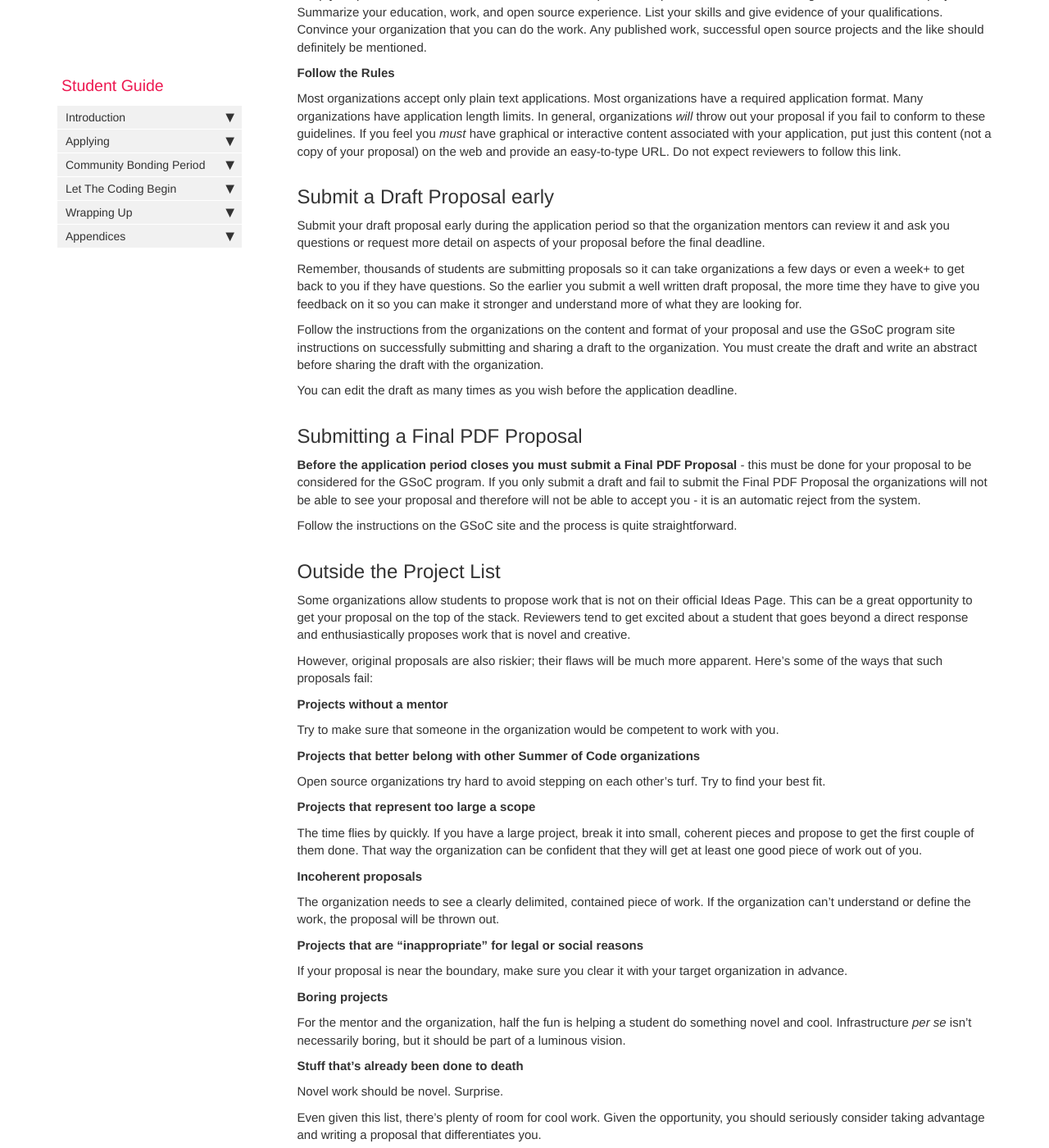
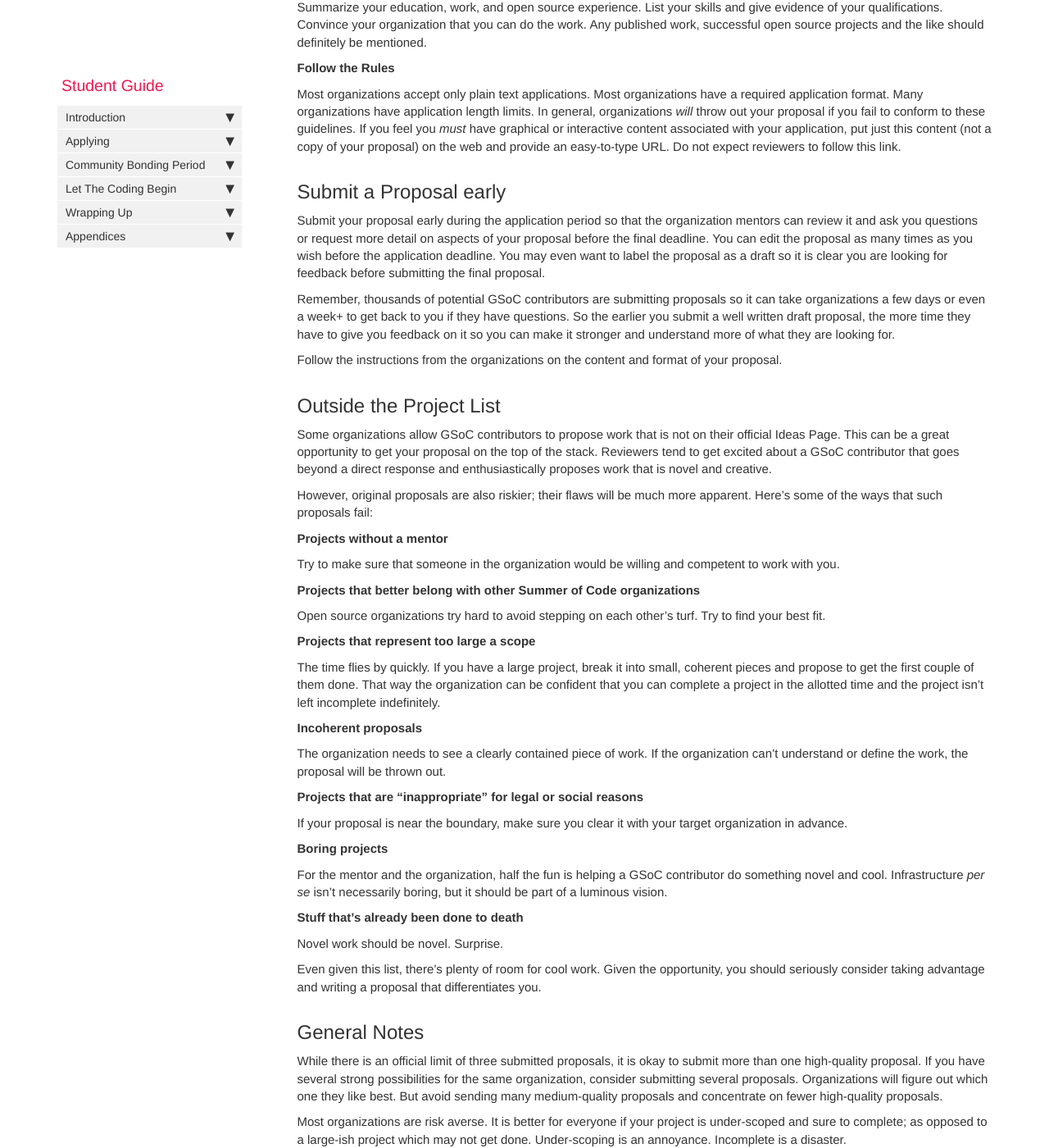
Before and after one commit to google/gsocguides, a Jekyll site: the page built from pages/student/06-writing_a_proposal.md, in a window 1280 px wide and 1400 px high, scrolled down 1632 px. Shown: the whole window at 82% size. Built offline with Jekyll 4.4.1, drawn with Linux system fonts in a browser that asks for light colours; some of the changed text lies outside the part shown.

Commit message:
Update 06-writing_a_proposal.md
minor tweaks for 2022

```diff
--- a/pages/student/06-writing_a_proposal.md
+++ b/pages/student/06-writing_a_proposal.md
@@ -6,13 +6,13 @@ permalink: student/writing-a-proposal.html
 sidebar: student_sidebar
 ---
 
-This is a competitive program, each year Google turns down many more students than it funds. While pre-proposal activities are key to improving your chances of success, a poorly-written proposal is an easy way to fail. There is much you can do to ensure that your project proposal catches the attention of organization reviewers *in a positive way.*
+This is a competitive program, each year Google turns down many more applicants than it funds. While pre-proposal activities are key to improving your chances of success, a poorly-written proposal is an easy way to fail. There is much you can do to ensure that your project proposal catches the attention of organization reviewers *in a positive way.*
 
 ## The Basics
 
 First and foremost, make sure you meet Google's formal requirements for participation in Summer of Code. Also be sure you are eligible to participate in a program like GSoC with your visa, etc. Hopefully, you have already checked this by now, but be sure to double-check before you waste time and energy on a proposal.
 
-Inventory your time. Figure out how many hours per week are already spoken for outside of your GSoC commitment, including time spent volunteering for other projects and activities, a part-time job or counting credit-hours of academic instruction. In any case, be completely clear about outside time commitments as part of your proposal. If you know you need to take a week off because of finals or a wedding, etc. be upfront with the mentors, we have added some flexibility into the 2021 program so this should be fine, you just need to let your mentor know as soon as you know the details. Do not surprise an organization with your time commitments later on.
+Inventory your time. Figure out how many hours per week are already spoken for outside of your GSoC commitment, including time spent volunteering for other projects and activities, a part-time job or counting credit-hours of academic instruction. In any case, be completely clear about outside time commitments as part of your proposal. If you know you need to take a couple of weeks off because of finals or a wedding, etc. be upfront with the mentors, we have added some flexibility into the 2022 program so this should be fine, you just need to let your mentor know as soon as you know the details. Do not surprise an organization with your time commitments later on. It may be possible to extend the end date of your project if your org will allow it. But this should be discussed early on so everyone can be on the same page.
 
 Make sure that you are able to be in regular close contact with organization mentors via the usual open source means (email, chat, etc) for the duration of the summer. It is not necessary (or likely possible) that you be geographically near your mentor. However, if you are not sure you will have good Internet connectivity continuously over the summer, GSoC is not for you.
 
@@ -56,31 +56,23 @@ Keep your personal info brief. Be sure to communicate personal experiences and s
 
 Most organizations accept only plain text applications. Most organizations have a required application format. Many organizations have application length limits. In general, organizations *will* throw out your proposal if you fail to conform to these guidelines. If you feel you *must* have graphical or interactive content associated with your application, put just this content (not a copy of your proposal) on the web and provide an easy-to-type URL. Do not expect reviewers to follow this link.
 
-## Submit a Draft Proposal early
+## Submit a Proposal early
 
-Submit your draft proposal early during the application period so that the organization mentors can review it and ask you questions or request more detail on aspects of your proposal before the final deadline.
+Submit your proposal early during the application period so that the organization mentors can review it and ask you questions or request more detail on aspects of your proposal before the final deadline. You can edit the proposal as many times as you wish before the application deadline. You may even want to label the proposal as a draft so it is clear you are looking for feedback before submitting the final proposal.
 
-Remember, thousands of students are submitting proposals so it can take organizations a few days or even a week+ to get back to you if they have questions. So the earlier you submit a well written draft proposal, the more time they have to give you feedback on it so you can make it stronger and understand more of what they are looking for.
+Remember, thousands of potential GSoC contributors are submitting proposals so it can take organizations a few days or even a week+ to get back to you if they have questions. So the earlier you submit a well written draft proposal, the more time they have to give you feedback on it so you can make it stronger and understand more of what they are looking for.
 
-Follow the instructions from the organizations on the content and format of your proposal and use the GSoC program site instructions on successfully submitting and sharing a draft to the organization. You must create the draft and write an abstract before sharing the draft with the organization.
-
-You can edit the draft as many times as you wish before the application deadline.
-
-## Submitting a Final PDF Proposal
-
-**Before the application period closes you must submit a Final PDF Proposal** - this must be done for your proposal to be considered for the GSoC program. If you only submit a draft and fail to submit the Final PDF Proposal the organizations will not be able to see your proposal and therefore will not be able to accept you - it is an automatic reject from the system.
-
-Follow the instructions on the GSoC site and the process is quite straightforward.
+Follow the instructions from the organizations on the content and format of your proposal.
 
 ## Outside the Project List
 
-Some organizations allow students to propose work that is not on their official Ideas Page. This can be a great opportunity to get your proposal on the top of the stack. Reviewers tend to get excited about a student that goes beyond a direct response and enthusiastically proposes work that is novel and creative.
+Some organizations allow GSoC contributors to propose work that is not on their official Ideas Page. This can be a great opportunity to get your proposal on the top of the stack. Reviewers tend to get excited about a GSoC contributor that goes beyond a direct response and enthusiastically proposes work that is novel and creative.
 
 However, original proposals are also riskier; their flaws will be much more apparent. Here's some of the ways that such proposals fail:
 
 **Projects without a mentor**
 
-Try to make sure that someone in the organization would be competent to work with you.
+Try to make sure that someone in the organization would be willing and competent to work with you.
 
 **Projects that better belong with other Summer of Code organizations**
 
@@ -88,11 +80,11 @@ Open source organizations try hard to avoid stepping on each other's turf. Try t
 
 **Projects that represent too large a scope**
 
-The time flies by quickly. If you have a large project, break it into small, coherent pieces and propose to get the first couple of them done. That way the organization can be confident that they will get at least one good piece of work out of you.
+The time flies by quickly. If you have a large project, break it into small, coherent pieces and propose to get the first couple of them done. That way the organization can be confident that you can complete a project in the allotted time and the project isn't left incomplete indefinitely.
 
 **Incoherent proposals**
 
-The organization needs to see a clearly delimited, contained piece of work. If the organization can't understand or define the work, the proposal will be thrown out.
+The organization needs to see a clearly contained piece of work. If the organization can't understand or define the work, the proposal will be thrown out.
 
 **Projects that are "inappropriate" for legal or social reasons**
 
@@ -100,7 +92,7 @@ If your proposal is near the boundary, make sure you clear it with your target o
 
 **Boring projects**
 
-For the mentor and the organization, half the fun is helping a student do something novel and cool. Infrastructure *per se* isn't necessarily boring, but it should be part of a luminous vision.
+For the mentor and the organization, half the fun is helping a GSoC contributor do something novel and cool. Infrastructure *per se* isn't necessarily boring, but it should be part of a luminous vision.
 
 **Stuff that's already been done to death**
 
@@ -116,4 +108,4 @@ Most organizations are risk averse. It is better for everyone if your project is
 
 Integrate and leverage existing open source code in your project. Only propose to write something yourself if you cannot get it any other way.
 
-The "Pencils Down" deadline for your project to be complete is usually sometime in mid-August. This will come sooner than you think.
+The "Pencils Down" deadline for your project to be completed will come sooner than you think.
```
